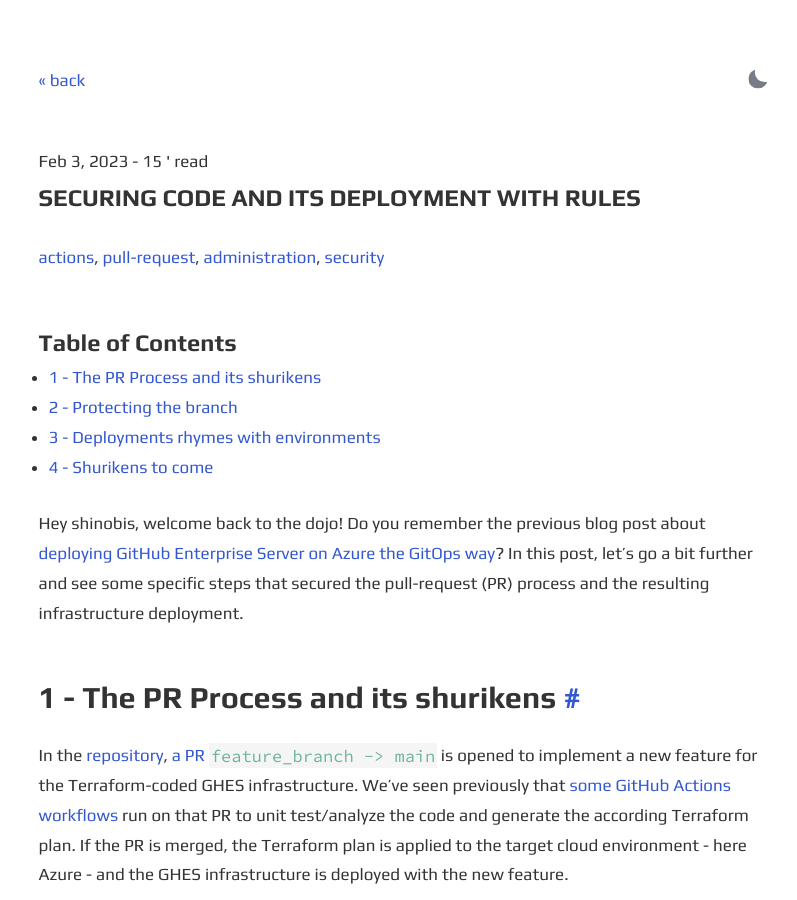
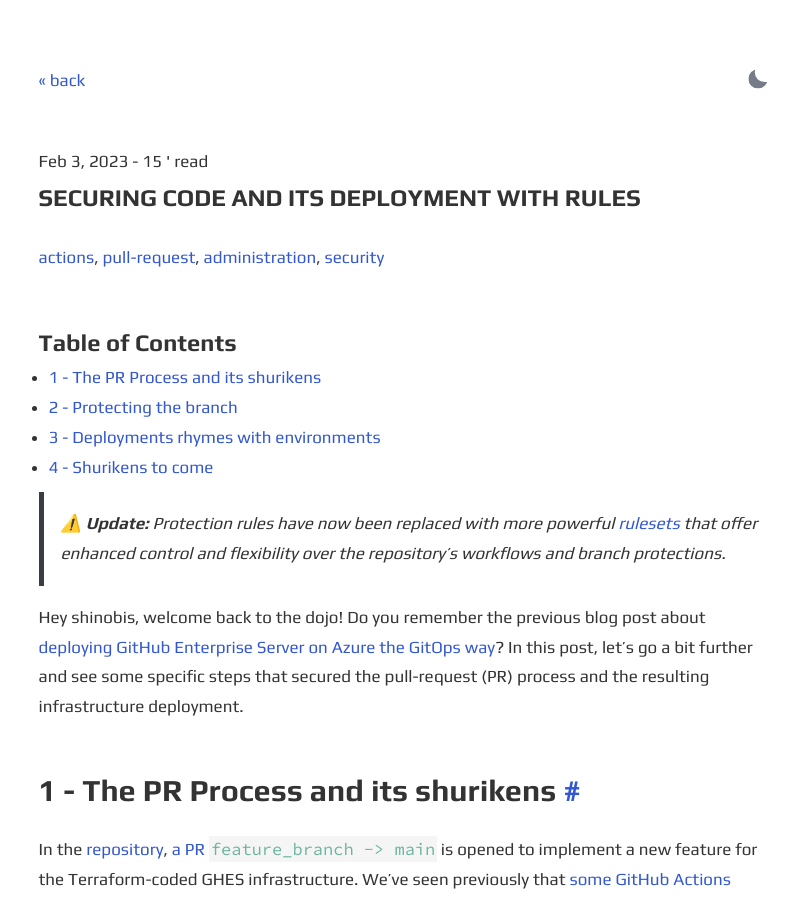
Before and after one commit to ghsioux/ghsioux.github.io, a Jekyll site: the page built from _posts/2023-02-03-securing-branches-and-deployments.md, in a window 1280 px wide and 900 px high. Shown: the whole window, without its empty margins (236-1033 px from the left). Built offline with Jekyll 4.4.1, drawn with Linux system fonts in a browser that asks for light colours.

Commit message:
add update notice

```diff
--- a/_posts/2023-02-03-securing-branches-and-deployments.md
+++ b/_posts/2023-02-03-securing-branches-and-deployments.md
@@ -6,6 +6,10 @@
 tags: actions pull-request administration security
 minute: 15
 ---
+
+
+> ⚠️ **Update:** Protection rules have now been replaced with more powerful [rulesets](https://docs.github.com/en/enterprise-cloud@latest/repositories/configuring-branches-and-merges-in-your-repository/managing-rulesets/about-rulesets) that offer enhanced control and flexibility over the repository's workflows and branch protections.
+
 
 Hey shinobis, welcome back to the dojo! Do you remember the previous blog post about [deploying GitHub Enterprise Server on Azure the GitOps way](https://ghsioux.github.io/2023/01/10/ghes-azure-gitops)? In this post, let's go a bit further and see some specific steps that secured the pull-request (PR) process and the resulting infrastructure deployment.
 
```
